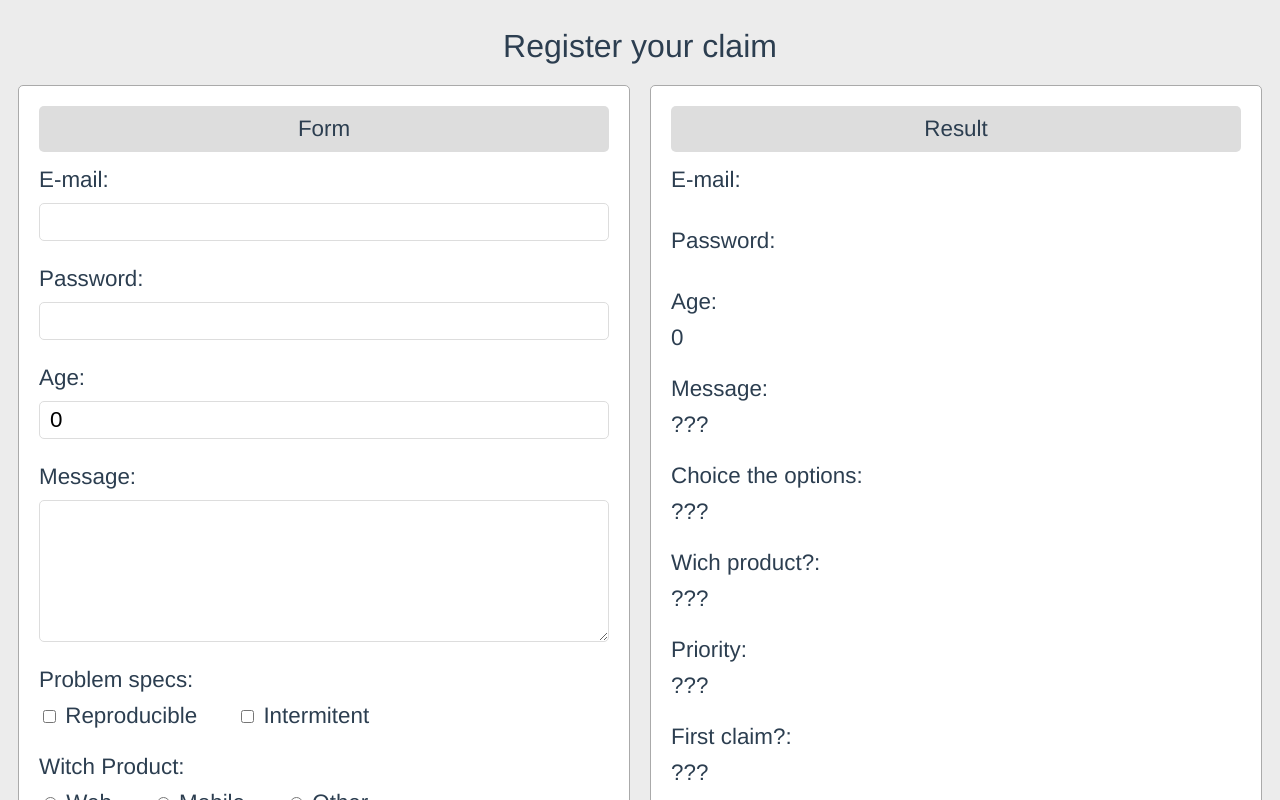
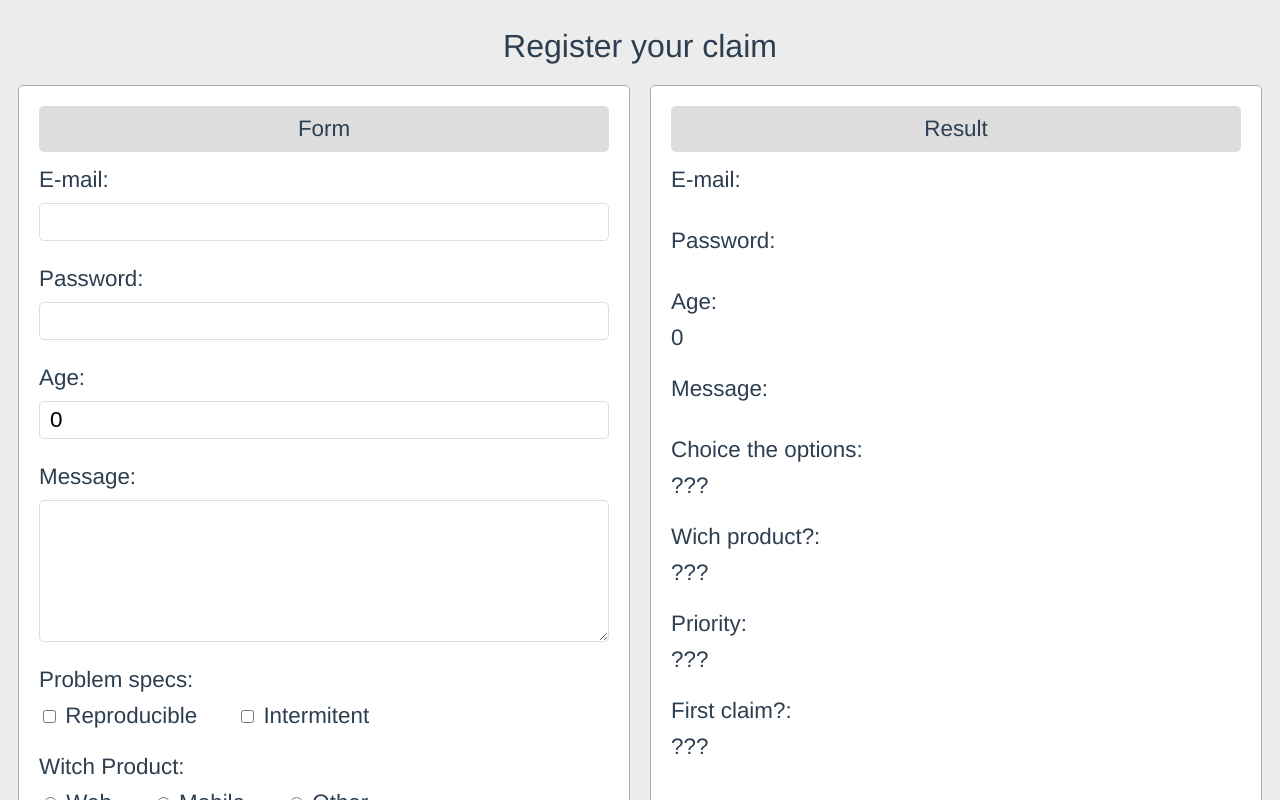
Before and after one commit to pedrosales/VueJS, a Vue app in the folder forms/fomrs-01/: page / in a window 1280 px wide. Shown: the top 800 px of the page. Built offline with nearby package versions, Linux system fonts and the light colour scheme.

Commit message:
binding textarea

```diff
--- a/forms/fomrs-01/src/App.vue
+++ b/forms/fomrs-01/src/App.vue
@@ -14,7 +14,7 @@
           <input type="number" v-model.number="user.age" />
         </Label>
         <Label name="Message">
-          <textarea name cols="30" rows="5"></textarea>
+          <textarea name cols="30" rows="5" v-model="message"></textarea>
         </Label>
         <Label name="Problem specs">
           <span class="mr-4">
@@ -58,7 +58,7 @@
           <span>{{ user.age }}</span>
         </Label>
         <Label name="Message">
-          <span>???</span>
+          <span style="white-space: pre;">{{ message }}</span>
         </Label>
         <Label name="Choice the options">
           <span>???</span>
@@ -86,6 +86,7 @@ export default {
   components: { SwitchSelector, Label },
   data() {
     return {
+      message: "",
       user: {
         email: "",
         password: "",
```
